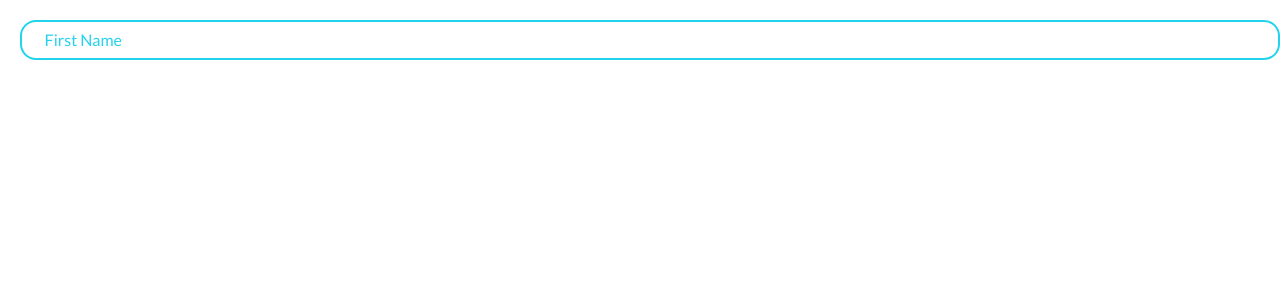
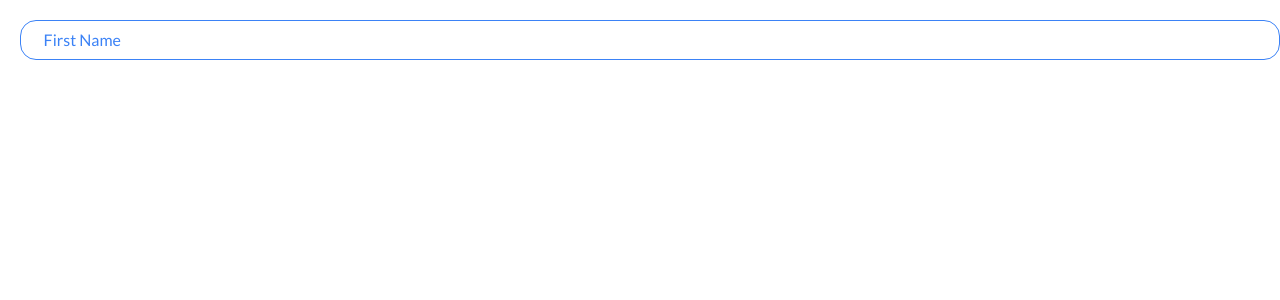
Before and after one commit to OzkrMonroy/beta-f-components, an Angular app: page / in a window 1280 px wide. Shown: the top 300 px of the page. Built offline with nearby package versions, Linux system fonts and the light colour scheme.

Commit message:
The input styles have been finsihed successfuly.

```diff
--- a/src/app/components/input/input.component.html
+++ b/src/app/components/input/input.component.html
@@ -5,15 +5,14 @@
     name="fname"
     autocomplete="off"
     formControlName="name"
-    [ngClass]="inputClasses"
+    [ngClass]="color"
     #inputRef
   />
   <label
     class="placeholder-text"
     for="fname"
     id="placeholder-fname"
-    [ngClass]="placeholderClasses"
   >
-    <div class="text" [class.float]="mustFloat()">First Name</div>
+    <div class="text" [class.float]="mustFloat()" [ngClass]="color">First Name</div>
   </label>
 </div>
--- a/src/app/components/input/input.component.scss
+++ b/src/app/components/input/input.component.scss
@@ -1,48 +1,44 @@
 input {
-  @apply h-10 w-full border-2 border-solid rounded-2xl;
+  @apply h-10 w-full border-[1px] border-solid rounded-2xl;
 
+  &.primary {
+    @apply border-blue-500;
+  }
+  &.error {
+    @apply border-red-500;
+  }
+  &.success {
+    @apply border-green-500;
+  }
   &:focus {
-    @apply outline-none;
-  }
-  &:focus + .placeholder-text .text {
-    @apply text-violet-500;
+    @apply outline-none border-[2px];
   }
 }
-
+input,
+.placeholder-text {
+  font-size: 1rem;
+  padding: 0 0.85rem;
+}
 input:focus + .placeholder-text .text,
 .placeholder-text .text.float {
   @apply bg-white text-sm;
   transform: translate(0, -100%);
 }
 .placeholder-text {
-  position: absolute;
-  top: 0;
-  bottom: 0;
-  left: 0;
-  right: 0;
-  border: 3px solid transparent;
-  background-color: transparent;
-  pointer-events: none;
-  display: flex;
-  align-items: center;
+  @apply absolute top-0 bottom-0 left-0 right-0 border-[2px] border-transparent bg-transparent pointer-events-none flex items-center;
 }
 .text {
-  font-size: 1rem;
-  padding: 0 0.5rem;
-  background-color: transparent;
-  transform: translate(0);
-  //   color: rgb(161 161 170);
+  @apply text-base px-2 bg-transparent;
   transition: transform 0.15s ease-out, font-size 0.15s ease-out,
     background-color 0.2s ease-out, color 0.15s ease-out;
-}
-input,
-.placeholder-text {
-  font-size: 1rem;
-  padding: 0 0.85rem;
-}
 
-@media (max-width: 40rem) {
-  input {
-    width: 70vw;
+  &.primary {
+    @apply text-blue-500;
+  }
+  &.error {
+    @apply text-red-500;
+  }
+  &.success {
+    @apply text-green-500;
   }
 }
--- a/src/app/components/input/input.component.ts
+++ b/src/app/components/input/input.component.ts
@@ -1,4 +1,4 @@
-import { Component } from '@angular/core';
+import { Component, Input } from '@angular/core';
 import { FormBuilder, FormGroup, Validators } from '@angular/forms';
 
 @Component({
@@ -7,11 +7,11 @@ import { FormBuilder, FormGroup, Validators } from '@angular/forms';
   styleUrls: ['./input.component.scss'],
 })
 export class InputComponent {
-  placeholderClasses = 'text-cyan-400';
-  inputClasses: string = 'border-cyan-400 focus:border-violet-500';
   form: FormGroup = this.formBuilder.group({
     name: ['', Validators.required],
   });
+
+  @Input() color: string = 'primary';
   constructor(private readonly formBuilder: FormBuilder) {}
 
   mustFloat() {
```
Also changed, not shown: 1 other file (tests, documents, lock files or other folders).
